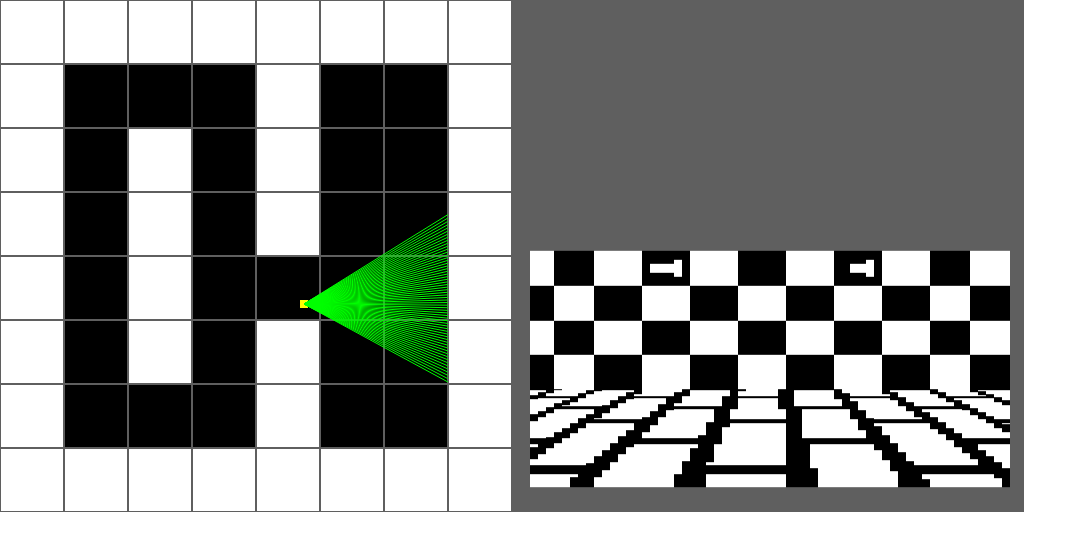
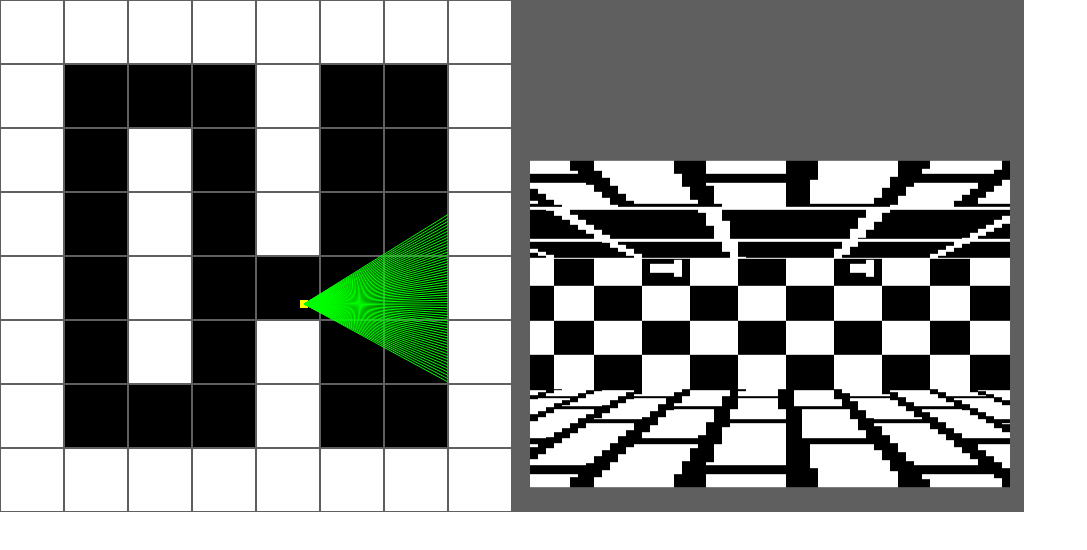
Before and after one commit to DenDOme/js-rayCastEngine, a website built with webpack: page index.html in a window 1280 px wide. Shown: the whole page, without its empty margins (0-1087 px from the left). Built offline with nearby package versions, Linux system fonts and the light colour scheme; animation ran at ten frames a second; files whose address does not match are found by name.

Commit message:
added cieling | optimized map rendering and variability

```diff
--- a/src/assets/maps/startFloor.js
+++ b/src/assets/maps/startFloor.js
@@ -1,5 +1,35 @@
+/* eslint-disable-file */
 
 
-const starterFloor = () => {
+const startMapW = [
+    1,2,2,2,1,1,1,1,
+    1,0,0,0,1,0,0,1,
+    1,0,1,0,1,0,0,1,
+    1,0,1,0,1,0,0,1,
+    1,0,1,0,0,0,0,1,
+    1,0,1,0,1,0,0,1,
+    1,0,0,0,1,0,0,1,
+    1,1,1,1,1,1,1,1,
+]
+const startMapF = [
+    0,0,0,0,0,0,0,0,
+    0,1,1,1,0,1,1,0,
+    0,1,0,1,0,1,1,0,
+    0,1,0,1,0,1,1,0,
+    0,1,0,1,1,1,1,0,
+    0,1,0,1,0,1,1,0,
+    0,1,1,1,0,1,1,0,
+    0,0,0,0,0,0,0,0,
+]
+const startMapC = [
+    0,0,0,0,0,0,0,0,
+    0,1,1,1,0,1,2,0,
+    0,1,0,1,0,1,2,0,
+    0,1,0,1,0,1,2,0,
+    0,1,0,1,1,1,2,0,
+    0,1,0,1,0,1,2,0,
+    0,1,1,1,0,1,2,0,
+    0,0,0,0,0,0,0,0,
+]
 
-}
+export { startMapW, startMapF, startMapC}
--- /dev/null
+++ b/src/assets/textures/windowTexture.js
@@ -0,0 +1,41 @@
+
+
+const windowTexture = [
+ 1,1,1,1,1,1,1,1, 1,1,1,1,1,1,1,1, 1,1,1,1,1,1,1,1, 1,1,1,1,1,1,1,1,
+ 1,0,0,0,0,0,0,0, 0,0,0,0,0,0,0,1, 1,0,0,0,0,0,0,0, 0,0,0,0,0,0,0,1,
+ 1,0,0,0,0,0,0,0, 0,0,0,0,0,0,0,1, 1,0,0,0,0,0,0,0, 0,0,0,0,0,0,0,1,
+ 1,0,0,0,0,0,0,0, 0,0,0,0,0,0,0,1, 1,0,0,0,0,0,0,0, 0,0,0,0,0,0,0,1,
+ 1,0,0,0,0,0,0,0, 0,0,0,0,0,0,0,1, 1,0,0,0,0,0,0,0, 0,0,0,0,0,0,0,1,
+ 1,0,0,0,0,0,0,0, 0,0,0,0,0,0,0,1, 1,0,0,0,0,0,0,0, 0,0,0,0,0,0,0,1,
+ 1,0,0,0,0,0,0,0, 0,0,0,0,0,0,0,1, 1,0,0,0,0,0,0,0, 0,0,0,0,0,0,0,1,
+ 1,0,0,0,0,0,0,0, 0,0,0,0,0,0,0,1, 1,0,0,0,0,0,0,0, 0,0,0,0,0,0,0,1,
+
+ 1,0,0,0,0,0,0,0, 0,0,0,0,0,0,0,1, 1,0,0,0,0,0,0,0, 0,0,0,0,0,0,0,1,
+ 1,0,0,0,0,0,0,0, 0,0,0,0,0,0,0,1, 1,0,0,0,0,0,0,0, 0,0,0,0,0,0,0,1,
+ 1,0,0,0,0,0,0,0, 0,0,0,0,0,0,0,1, 1,0,0,0,0,0,0,0, 0,0,0,0,0,0,0,1,
+ 1,0,0,0,0,0,0,0, 0,0,0,0,0,0,0,1, 1,0,0,0,0,0,0,0, 0,0,0,0,0,0,0,1,
+ 1,0,0,0,0,0,0,0, 0,0,0,0,0,0,0,1, 1,0,0,0,0,0,0,0, 0,0,0,0,0,0,0,1,
+ 1,0,0,0,0,0,0,0, 0,0,0,0,0,0,0,1, 1,0,0,0,0,0,0,0, 0,0,0,0,0,0,0,1,
+ 1,0,0,0,0,0,0,0, 0,0,0,0,0,0,0,1, 1,0,0,0,0,0,0,0, 0,0,0,0,0,0,0,1,
+ 1,1,1,1,1,1,1,1, 1,1,1,1,1,1,1,1, 1,1,1,1,1,1,1,1, 1,1,1,1,1,1,1,1,
+
+ 1,1,1,1,1,1,1,1, 1,1,1,1,1,1,1,1, 1,1,1,1,1,1,1,1, 1,1,1,1,1,1,1,1,
+ 1,0,0,0,0,0,0,0, 0,0,0,0,0,0,0,1, 1,0,0,0,0,0,0,0, 0,0,0,0,0,0,0,1,
+ 1,0,0,0,0,0,0,0, 0,0,0,0,0,0,0,1, 1,0,0,0,0,0,0,0, 0,0,0,0,0,0,0,1,
+ 1,0,0,0,0,0,0,0, 0,0,0,0,0,0,0,1, 1,0,0,0,0,0,0,0, 0,0,0,0,0,0,0,1,
+ 1,0,0,0,0,0,0,0, 0,0,0,0,0,0,0,1, 1,0,0,0,0,0,0,0, 0,0,0,0,0,0,0,1,
+ 1,0,0,0,0,0,0,0, 0,0,0,0,0,0,0,1, 1,0,0,0,0,0,0,0, 0,0,0,0,0,0,0,1,
+ 1,0,0,0,0,0,0,0, 0,0,0,0,0,0,0,1, 1,0,0,0,0,0,0,0, 0,0,0,0,0,0,0,1,
+ 1,0,0,0,0,0,0,0, 0,0,0,0,0,0,0,1, 1,0,0,0,0,0,0,0, 0,0,0,0,0,0,0,1,
+
+ 1,0,0,0,0,0,0,0, 0,0,0,0,0,0,0,1, 1,0,0,0,0,0,0,0, 0,0,0,0,0,0,0,1,
+ 1,0,0,0,0,0,0,0, 0,0,0,0,0,0,0,1, 1,0,0,0,0,0,0,0, 0,0,0,0,0,0,0,1,
+ 1,0,0,0,0,0,0,0, 0,0,0,0,0,0,0,1, 1,0,0,0,0,0,0,0, 0,0,0,0,0,0,0,1,
+ 1,0,0,0,0,0,0,0, 0,0,0,0,0,0,0,1, 1,0,0,0,0,0,0,0, 0,0,0,0,0,0,0,1,
+ 1,0,0,0,0,0,0,0, 0,0,0,0,0,0,0,1, 1,0,0,0,0,0,0,0, 0,0,0,0,0,0,0,1,
+ 1,0,0,0,0,0,0,0, 0,0,0,0,0,0,0,1, 1,0,0,0,0,0,0,0, 0,0,0,0,0,0,0,1,
+ 1,0,0,0,0,0,0,0, 0,0,0,0,0,0,0,1, 1,0,0,0,0,0,0,0, 0,0,0,0,0,0,0,1,
+ 1,1,1,1,1,1,1,1, 1,1,1,1,1,1,1,1, 1,1,1,1,1,1,1,1, 1,1,1,1,1,1,1,1,
+]
+
+export default windowTexture;
--- a/src/scripts/rayCastEngine.js
+++ b/src/scripts/rayCastEngine.js
@@ -1,5 +1,7 @@
 import basicTextures from "../assets/textures/basicTextures";
 import brickTexture from "../assets/textures/brickTexture";
+import windowTexture from "../assets/textures/windowTexture";
+import { startMapW, startMapF, startMapC } from "../assets/maps/startFloor";
 
 const PI = Math.PI;
 const PI2 = Math.PI/2
@@ -17,24 +19,14 @@ const canvasRaycast = () => {
   const mapX = 8;
   const mapY = 8;
   const mapS = mapX * mapY;
-  const mapArr = [
-    // eslint-disable-next-line prettier/prettier
-      1,2,2,2,1,1,1,1,
-      1,0,0,0,1,0,0,1,
-      1,0,1,0,1,0,0,1,
-    // eslint-disable-next-line prettier/prettier
-      1,0,1,0,1,0,0,1,
-      1,0,1,0,0,0,0,1,
-      1,0,1,0,1,0,0,1,
-    // eslint-disable-next-line prettier/prettier
-      1,0,0 ,0,1,0,0,1,
-      1,1,1,1,1,1,1,1,
-  ];
+  const mapW = startMapW;
+  const mapF = startMapF;
+  const mapC = startMapC;
   const loadMap = () => {
     for (let i = 0; i < mapX; i++) {
       for (let j = 0; j < mapY; j++) {
         const newBlock = canvas.getContext('2d');
-        if (mapArr[j * mapX + i] > 0) {
+        if (mapW[j * mapX + i] > 0) {
           newBlock.fillStyle = '#ffffff';
         } else {
           newBlock.fillStyle = '#000000';
@@ -162,18 +154,18 @@ const canvasRaycast = () => {
         const playerCollisionY = Math.floor(newPlayerY / 64);
 
         if (w === 1) {
-          if (mapArr[playerCollisionY * mapX + playerCollisionTopX] === 0) {
+          if (mapW[playerCollisionY * mapX + playerCollisionTopX] === 0) {
             playerX = newPlayerX;
           }
-          if (mapArr[playerCollisionTopY * mapX + playerCollisionX] === 0) {
+          if (mapW[playerCollisionTopY * mapX + playerCollisionX] === 0) {
             playerY = newPlayerY;
           }
         }
         if (s === 1) {
-          if (mapArr[playerCollisionY * mapX + playerCollisionBotX] === 0) {
+          if (mapW[playerCollisionY * mapX + playerCollisionBotX] === 0) {
             playerX = newPlayerX;
           }
-          if (mapArr[playerCollisionBotY * mapX + playerCollisionX] === 0) {
+          if (mapW[playerCollisionBotY * mapX + playerCollisionX] === 0) {
             playerY = newPlayerY;
           }
         }
@@ -221,7 +213,7 @@ const canvasRaycast = () => {
           mx = Math.floor(rx/64);
           my = Math.floor(ry/64);
           mp = my * mapX + mx;
-          if(mp > 0 && mp < mapX*mapY && mapArr[mp] > 0){
+          if(mp > 0 && mp < mapX*mapY && mapW[mp] > 0){
             dof = 8;
             hx=rx;
             hy=ry;
@@ -257,7 +249,7 @@ const canvasRaycast = () => {
           mx = Math.floor(rx/64);
           my = Math.floor(ry/64);
           mp = my * mapX + mx;
-          if(mp > 0 && mp < mapX*mapY && mapArr[mp] > 0){
+          if(mp > 0 && mp < mapX*mapY && mapW[mp] > 0){
             dof = 8;
             vx=rx;
             vy=ry;
@@ -345,9 +337,9 @@ const canvasRaycast = () => {
         let my = Math.floor(ry/64);
         let mp = my * mapX + mx;
         let color;
-        if(mapArr[mp] === 1){
+        if(mapW[mp] === 1){
           color = basicTextures[Math.floor(ty) * 32 + Math.floor(tx)];
-        } else if(mapArr[mp] === 2){
+        } else if(mapW[mp] === 2){
           color = brickTexture[Math.floor(ty) * 32 + Math.floor(tx)];
         }
 
@@ -365,15 +357,36 @@ const canvasRaycast = () => {
         let dy=y-(320/2.0), deg = ra, raFix = Math.cos(angle-ra);
         tx = playerX / 2 + Math.cos(deg)*158*32/dy/raFix;
         ty = playerY / 2 + Math.sin(deg)*158*32/dy/raFix;
-        const color = brickTexture[(Math.floor(ty)&31) * 32 + (Math.floor(tx)&31)];
+        let mp = mapF[Math.floor(ty/32.0) * mapX + Math.floor(tx/32.0)];
+        let color;
+        if(mp === 1){
+          color = brickTexture[(Math.floor(ty)&31) * 32 + (Math.floor(tx)&31)];
+        } else if(mp === 2){
 
-        const c = color * 255;
+        }
+
+        let c = color * 255;
         newDrawBlock.fillStyle = `rgb(
           ${c},
           ${c},
           ${c}
         )`
         newDrawBlock.fillRect(x, y + 160, 8, 8);
+
+        mp = mapC[Math.floor(ty/32.0) * mapX + Math.floor(tx/32.0)];
+        if(mp === 1){
+          color = brickTexture[(Math.floor(ty)&31) * 32 + (Math.floor(tx)&31)];
+        } else if (mp === 2){
+          color = windowTexture[(Math.floor(ty)&31) * 32 + (Math.floor(tx)&31)];
+        }
+
+        c = color * 255;
+        newDrawBlock.fillStyle = `rgb(
+          ${c},
+          ${c},
+          ${c}
+        )`
+        newDrawBlock.fillRect(x,320 - y + 160, 8, 8);
       }
     };
 
```
Also changed, not shown: dist/index.html, 2 other files.
